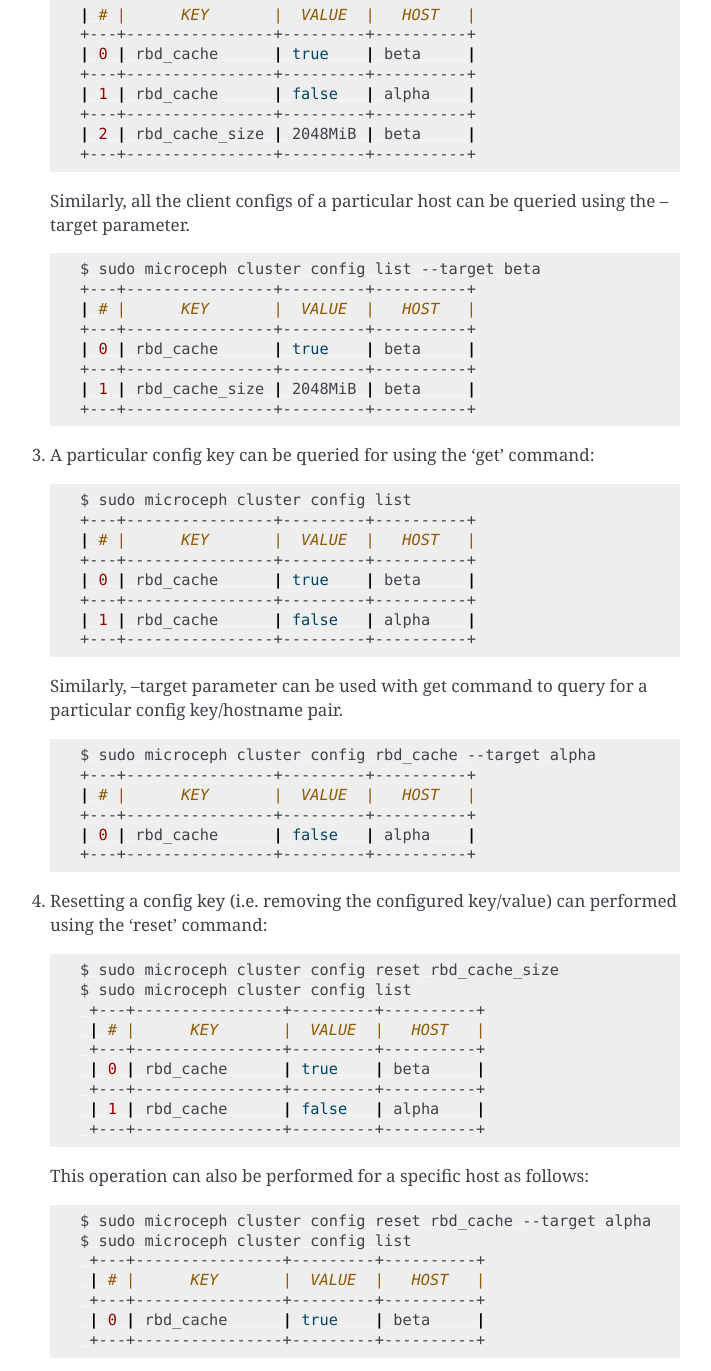
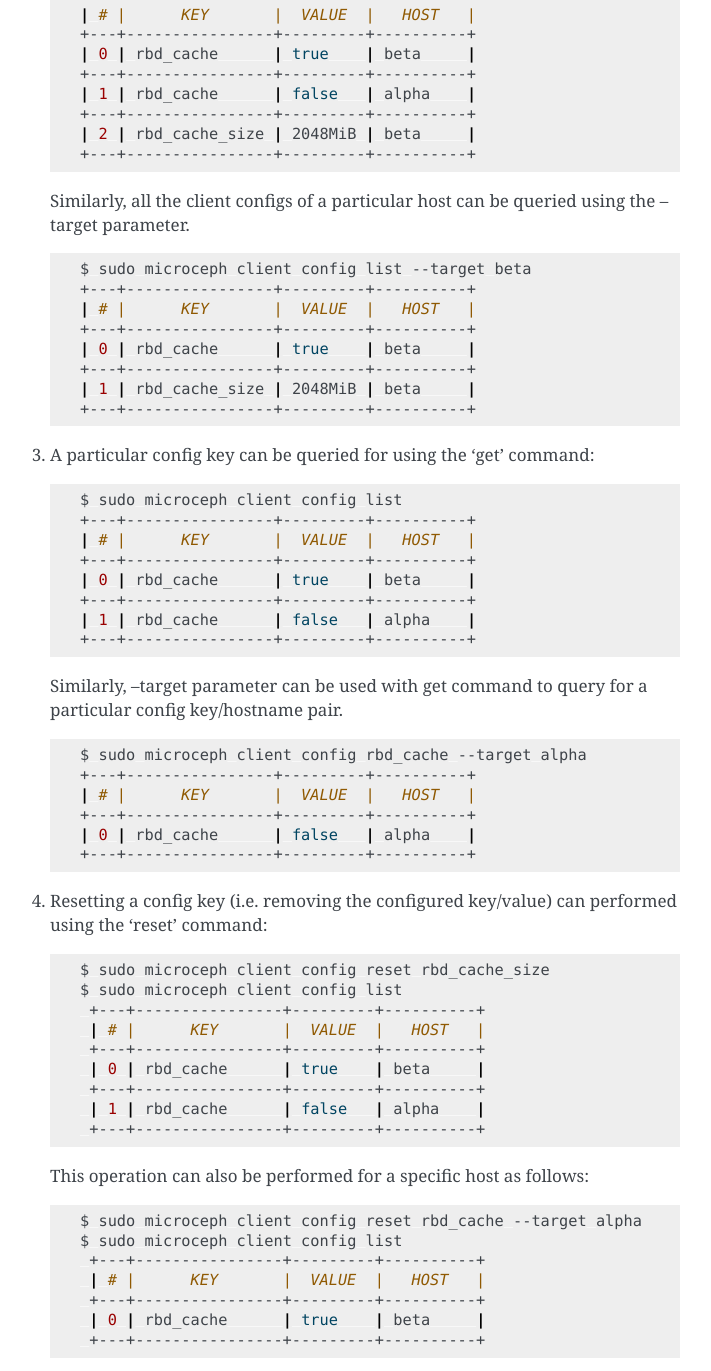
Before and after one commit to canonical/microceph, a Sphinx documentation site: the page built from docs/how-to/rbd-client-cfg.rst, in a window 1280 px wide and 1400 px high, scrolled down 973 px, cut to the strip 0-1371 px from the top of the window. Shown: the whole strip, without its empty margins (400-1111 px from the left). Built offline with Sphinx 7.4.7, drawn with Linux system fonts in a browser that asks for light colours.

Commit message:
fix: Correct Cmd invocation in client config docs (#607)
# Description

Fixes command invocation for client config how-to docs.

If it fixes a reported issue, mention it here, i.e.:
Fixes #592

## Type of change

Delete options that are not relevant.

- Documentation update (change to documentation only)

## How has this been tested?

Existing CI

## Contributor checklist

Please check that you have:

- [x] self-reviewed the code in this PR
- [ ] added code comments, particularly in less straightforward areas
- [x] checked and added or updated relevant documentation
- [ ] checked and added or updated relevant release notes
- [ ] added tests to verify effectiveness of this change

Signed-off-by: Utkarsh Bhatt <utkarsh.bhatt@canonical.com>

```diff
--- a/docs/how-to/rbd-client-cfg.rst
+++ b/docs/how-to/rbd-client-cfg.rst
@@ -36,7 +36,7 @@
 
   .. code-block:: shell
 
-    $ sudo microceph cluster config list
+    $ sudo microceph client config list
     +---+----------------+---------+----------+
     | # |      KEY       |  VALUE  |   HOST   |
     +---+----------------+---------+----------+
@@ -51,7 +51,7 @@
 
   .. code-block:: shell
 
-    $ sudo microceph cluster config list --target beta
+    $ sudo microceph client config list --target beta
     +---+----------------+---------+----------+
     | # |      KEY       |  VALUE  |   HOST   |
     +---+----------------+---------+----------+
@@ -65,7 +65,7 @@
 
   .. code-block:: shell
 
-    $ sudo microceph cluster config list
+    $ sudo microceph client config list
     +---+----------------+---------+----------+
     | # |      KEY       |  VALUE  |   HOST   |
     +---+----------------+---------+----------+
@@ -78,7 +78,7 @@
 
   .. code-block:: shell
 
-    $ sudo microceph cluster config rbd_cache --target alpha
+    $ sudo microceph client config rbd_cache --target alpha
     +---+----------------+---------+----------+
     | # |      KEY       |  VALUE  |   HOST   |
     +---+----------------+---------+----------+
@@ -90,8 +90,8 @@
 
   .. code-block:: shell
 
-   $ sudo microceph cluster config reset rbd_cache_size
-   $ sudo microceph cluster config list
+   $ sudo microceph client config reset rbd_cache_size
+   $ sudo microceph client config list
     +---+----------------+---------+----------+
     | # |      KEY       |  VALUE  |   HOST   |
     +---+----------------+---------+----------+
@@ -104,8 +104,8 @@
 
   .. code-block:: shell
 
-   $ sudo microceph cluster config reset rbd_cache --target alpha
-   $ sudo microceph cluster config list
+   $ sudo microceph client config reset rbd_cache --target alpha
+   $ sudo microceph client config list
     +---+----------------+---------+----------+
     | # |      KEY       |  VALUE  |   HOST   |
     +---+----------------+---------+----------+
```
